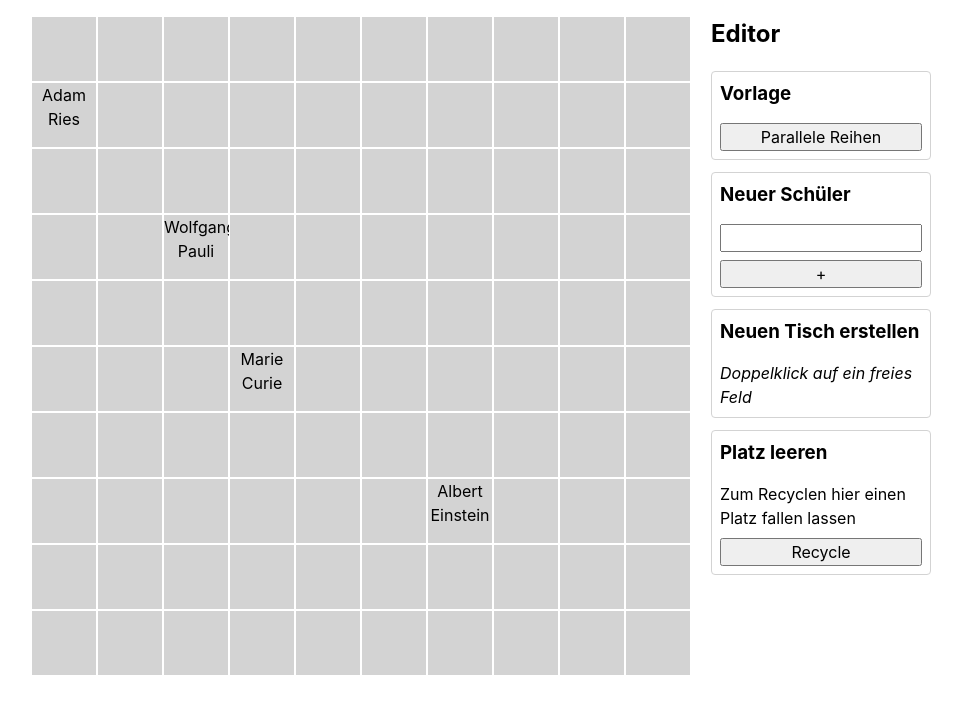
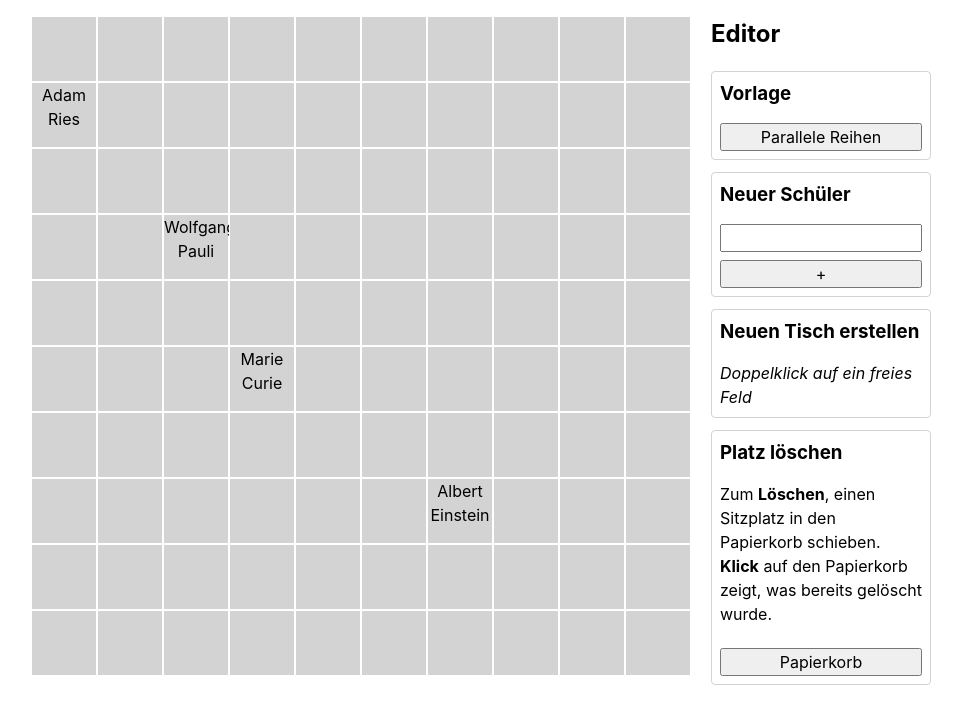
Before and after one commit to christiankozalla/sitzplan, a React (Vite) app: page / in a window 1280 px wide. Shown: the top 724 px of the page, without its empty margins (159-1121 px from the left). Built offline with nearby package versions, Linux system fonts and the light colour scheme.

Commit message:
Recycle bin remembers students that have been dropped onto it, a click on the bin show its content, enables to restore the students back into the classroom

```diff
--- a/src/components/ClassroomEditor.tsx
+++ b/src/components/ClassroomEditor.tsx
@@ -63,10 +63,7 @@ export const ClassroomEditor: FC<ClassroomEditorProps> = ({ room }) => {
         </p>
       </div>
       <div style={asideBlockStyles}>
-        <h3>Platz leeren</h3>
-        <p style={{ marginBottom: "8px" }}>
-          Zum Recyclen hier einen Platz fallen lassen
-        </p>
+        <h3>Platz löschen</h3>
         <RecycleBin room={room} />
       </div>
     </aside>
--- a/src/components/RecycleBin.tsx
+++ b/src/components/RecycleBin.tsx
@@ -1,14 +1,20 @@
-import { CSSProperties, FC } from "react";
+import { CSSProperties, FC, useState, useEffect } from "react";
 import { useDrop } from "react-dnd";
 import { ItemTypes } from "../lib/Constants";
 import { Room } from "../lib/Room";
-import { Field } from "../lib/Types";
+import { Field, TrashedField } from "../lib/Types";
+import { StudentComp } from "./Student";
 
 interface RecycleBinProps {
   room: Room;
 }
 
 export const RecycleBin: FC<RecycleBinProps> = ({ room }) => {
+  const [trash, setTrash] = useState<TrashedField[]>([]);
+  const [showTrash, setShowTrash] = useState(false);
+
+  useEffect(() => room.observeBin("recycle-bin", setTrash), []);
+
   const [{ isOver }, drop] = useDrop(() => ({
     accept: ItemTypes.FIELD,
     drop: (field: Field) => {
@@ -19,15 +25,47 @@ export const RecycleBin: FC<RecycleBinProps> = ({ room }) => {
     }),
   }));
 
-  const recycleBinStyles: CSSProperties = {
-    width: "100%",
-    transform: isOver ? "translateY(-4px)" : "",
-    transition: "transform 300ms ease",
+  const recycleBinStyles: { [n: string]: CSSProperties } = {
+    target: {
+      width: "100%",
+      transform: isOver ? "translateY(-4px)" : "",
+      transition: "transform 300ms ease",
+      marginTop: "8px",
+    },
+    description: {
+      marginBottom: "8px",
+      height: "150px",
+      overflowY: "auto",
+    },
   };
 
   return (
-    <button ref={drop} style={recycleBinStyles}>
-      Recycle
-    </button>
+    <>
+      {showTrash ? (
+        <div style={recycleBinStyles.description}>
+          {trash.map((trashedField: TrashedField) => (
+            <li
+              key={trashedField.id}
+              style={{ listStyle: "none", marginBottom: "8px" }}
+            >
+              <StudentComp field={trashedField} />
+            </li>
+          ))}
+        </div>
+      ) : (
+        <p style={recycleBinStyles.description}>
+          Zum <strong>Löschen</strong>, einen Sitzplatz in den Papierkorb
+          schieben. <strong>Klick</strong> auf den Papierkorb zeigt, was bereits
+          gelöscht wurde.
+        </p>
+      )}
+      <button
+        ref={drop}
+        style={recycleBinStyles.target}
+        onClick={() => setShowTrash((prevShow) => !prevShow)}
+      >
+        Papierkorb
+      </button>
+    </>
   );
 };
--- a/src/components/Square.tsx
+++ b/src/components/Square.tsx
@@ -2,7 +2,7 @@ import { CSSProperties, FC, useState, useEffect } from "react";
 import { useDrop } from "react-dnd";
 import { ItemTypes } from "../lib/Constants";
 import { Room } from "../lib/Room";
-import { Field } from "../lib/Types";
+import { Field, TrashedField } from "../lib/Types";
 
 import { StudentComp } from "./Student";
 
@@ -17,8 +17,10 @@ export const Square: FC<SquareProps> = ({ initialField, room }) => {
 
   const [{ isOver }, drop] = useDrop(() => ({
     accept: ItemTypes.FIELD,
-    drop: (originField: Field) => {
-      if (originField.isTable && originField.student === undefined) {
+    drop: (originField: Field & TrashedField) => {
+      if (originField.trashed) {
+        room.restoreField(originField, field.id);
+      } else if (originField.isTable && originField.student === undefined) {
         room.moveStudent(originField.id, field.id, true);
       } else {
         room.moveStudent(originField.id, field.id, false);
--- a/src/lib/Room.ts
+++ b/src/lib/Room.ts
@@ -1,7 +1,14 @@
-import { Position, Student, Field, PositionObserver } from "./Types";
+import {
+  Position,
+  Student,
+  Field,
+  TrashedField,
+  PositionObserver,
+} from "./Types";
 
 export class Room {
   private room: { [id: Field["id"]]: Field } = {};
+  private bin: TrashedField[] = [];
 
   constructor(room: Position[] = [], students: Student[] = []) {
     const data = room.map((p) => ({
@@ -18,7 +25,11 @@ export class Room {
     });
   }
 
-  public roomObservers: { id: string; action: PositionObserver<Field> }[] = [];
+  private roomObservers: { id: string; action: PositionObserver<Field> }[] = [];
+  private binObservers: {
+    id: string;
+    action: PositionObserver<TrashedField[]>;
+  }[] = [];
 
   private generateId() {
     return "_" + (Math.random() * 30).toString(36).slice(4, 16);
@@ -33,6 +44,19 @@ export class Room {
 
     return (): void => {
       this.roomObservers = this.roomObservers.filter((t) => t.id !== id);
+    };
+  }
+
+  public observeBin(
+    id: string,
+    o: PositionObserver<TrashedField[]>
+  ): () => void {
+    this.binObservers.push({ id, action: o });
+
+    this.emitUpdatedBin(this.bin);
+
+    return (): void => {
+      this.binObservers = this.binObservers.filter((t) => t.id !== id);
     };
   }
 
@@ -91,6 +115,8 @@ export class Room {
   }
 
   public resetField(field: Field): void {
+    this.bin.unshift({ ...this.room[field.id], trashed: true });
+
     this.room[field.id] = {
       ...this.room[field.id],
       student: undefined,
@@ -98,6 +124,22 @@ export class Room {
     };
 
     this.emitChange(this.room[field.id]);
+  }
+
+  public restoreField(field: TrashedField, destinationId?: string): void {
+    const id = destinationId || field.id;
+
+    this.bin = this.bin.filter((trashedField) => trashedField.id !== field.id);
+
+    this.room[id] = {
+      id,
+      isTable: field.isTable,
+      student: field.student,
+      position: this.room[id].position,
+    };
+
+    this.emitChange(this.room[id]);
+    this.emitUpdatedBin(this.bin);
   }
 
   private findEmptyTable(): Field {
@@ -119,6 +161,12 @@ export class Room {
       if (observer.id === id) {
         observer.action && observer.action(updatedField);
       }
+    });
+  }
+
+  private emitUpdatedBin(updatedBin: TrashedField[]) {
+    this.binObservers.forEach((observer) => {
+      observer.action && observer.action(updatedBin);
     });
   }
 
--- a/src/lib/Types.ts
+++ b/src/lib/Types.ts
@@ -15,4 +15,10 @@ export type Field = {
   student?: Student;
 };
 
+export type Trashed = {
+  trashed: boolean;
+};
+
+export type TrashedField = Field & Trashed;
+
 export type PositionObserver<T> = Dispatch<SetStateAction<T>> | null;
```
